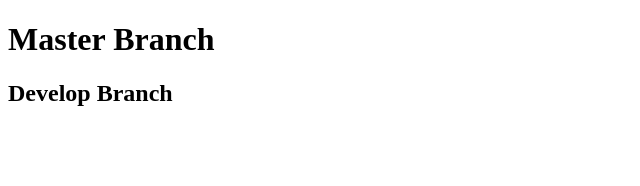
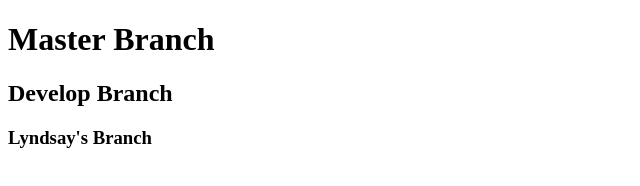
Before and after one commit to ryan-kelley-web/teamGit, a plain HTML site: page index.html in a window 1280 px wide. Shown: the whole page, without its empty margins (0-640 px from the left). Drawn offline with Linux system fonts and the light colour scheme.

Commit message:
lyndsays branch

```diff
--- a/index.html
+++ b/index.html
@@ -9,6 +9,7 @@
 
 <h1>Master Branch</h1>
 <h2>Develop Branch</h2>
+<h3>Lyndsay's Branch</h3>
 
 </body>
 </html>
```
